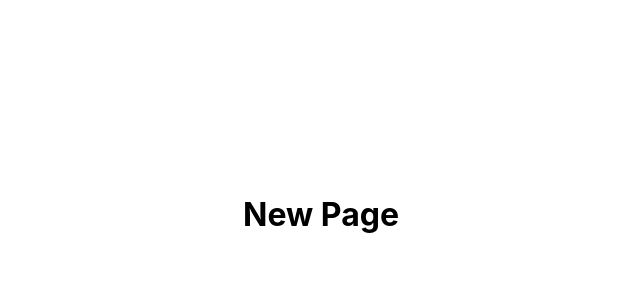
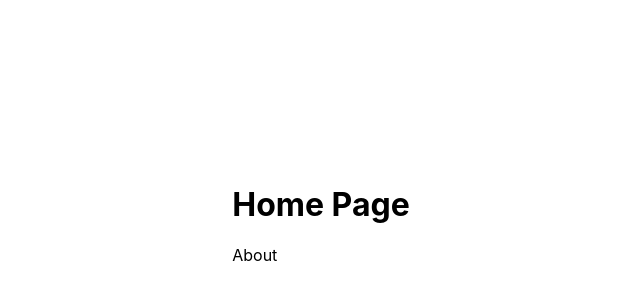
Before and after one commit to jwright90/traversy-dj-stackblitz, a Next.js app: page / in a window 1280 px wide. Shown: the part 186-486 px from the top of the page, without its empty margins (319-959 px from the left). Built offline with nearby package versions, Linux system fonts and the light colour scheme.

Commit message:
3 files modified

```diff
--- a/pages/about.js
+++ b/pages/about.js
@@ -1,4 +1,5 @@
 import Head from 'next/head';
+import Link from 'next/link';
 import styles from '../styles/Home.module.css';
 
 export default function AboutPage() {
--- a/pages/events/index.js
+++ b/pages/events/index.js
@@ -9,6 +9,7 @@ export default function EventsPage() {
       </Head>
 
       <h1>My Events</h1>
+
     </div>
   );
 }
--- a/pages/index.js
+++ b/pages/index.js
@@ -1,4 +1,5 @@
 import Head from 'next/head';
+import Link from 'next/link';
 import styles from '../styles/Home.module.css';
 
 export default function Home() {
@@ -8,7 +9,10 @@ export default function Home() {
         <title>Create Next App</title>
       </Head>
 
-      <h1>New Page</h1>
+      <div>
+        <h1>Home Page</h1>
+        <Link href="/about">About</Link>
+      </div>
     </div>
   );
 }
```
